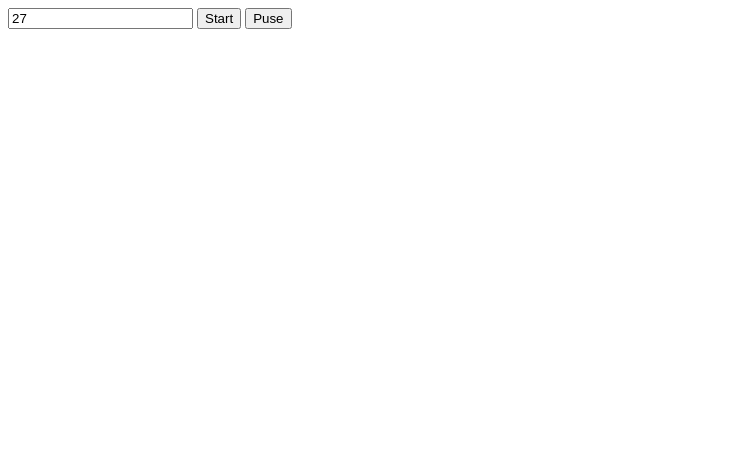
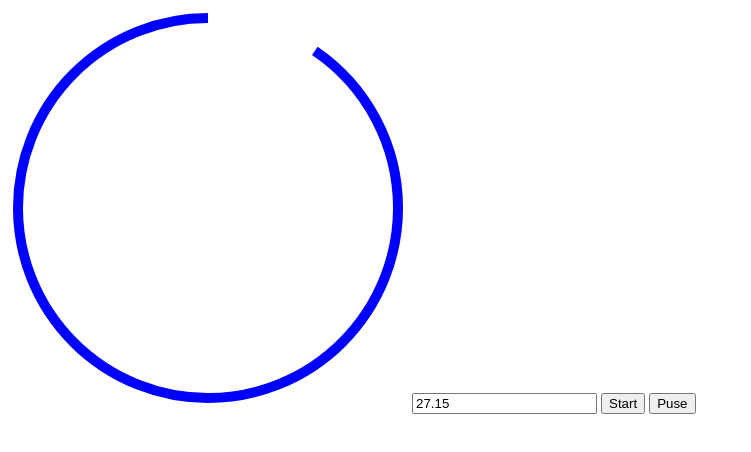
Before and after one commit to poran200/Java_script_practice, a plain HTML site: page timerApp/timer.html in a window 1280 px wide. Both pictures are taken after a click on the button "Start". Shown: the whole page, without its empty margins (0-751 px from the left). Drawn offline with Linux system fonts and the light colour scheme.

Commit message:
addjusting by an interval

```diff
--- a/timerApp/index.js
+++ b/timerApp/index.js
@@ -1,17 +1,26 @@
-
-
 const durationInput = document.querySelector("#duration");
 const startButton = document.querySelector("#start");
 const puseButton = document.querySelector("#puse");
+const circle = document.querySelector("circle");
 
+const perimeter = circle.getAttribute("r") * 2 * Math.PI;
+circle.setAttribute("stroke-dasharray", perimeter);
+
+let duration;
 const timer = new Timer(durationInput, startButton, puseButton, {
-  onStart() {
+  onStart(totalDuration) {
+    duration = totalDuration;
     console.log("timer start on callback.....");
   },
-  onTic() {
-      console.log("On tick..")
+  onTic(timeRemaining) {
+    circle.setAttribute(
+      "stroke-dashoffset",
+      (perimeter * timeRemaining) / duration - perimeter
+    );
+
+    console.log("On tick..");
   },
   onComplete() {
-      console.log("on complete...")
+    console.log("on complete...");
   },
 });
--- a/timerApp/timer.html
+++ b/timerApp/timer.html
@@ -6,6 +6,19 @@
     <title>Timer</title>
 </head>
 <body>
+    <!-- stroke-dasharray="560" -->
+    <!-- stroke-dashoffset="0" -->
+      <svg height="400px"width = "400px" >
+          <circle
+           r="190"
+           cx="200"
+           cy="200"
+           fill="transparent"
+           stroke="blue"
+           stroke-width="10"
+           transform="rotate(-90 200 200)"
+           />
+      </svg>
      <input type="number", id="duration", value="30">
      <button id="start">Start</button>
      <button id="puse">Puse</button>
--- a/timerApp/timer.js
+++ b/timerApp/timer.js
@@ -15,10 +15,10 @@ class Timer {
   }
   start = () => {
     if(this.onStart){
-        this.onStart();
+        this.onStart(this.timeReamining);
     }
     this.tick();
-    this.interval = setInterval(this.tick, 1000);
+    this.interval = setInterval(this.tick, 50);
   };
   pause = () => {
     console.log("Puse....");
@@ -31,9 +31,9 @@ class Timer {
           this.onComplete();
       }
     } else {
-      this.timeReamining = this.timeReamining - 1;
+      this.timeReamining = this.timeReamining - 0.05;
       if(this.onTic){
-          this.onTic();
+          this.onTic(this.timeReamining);
       }
     }
   };
@@ -42,6 +42,6 @@ class Timer {
   }
 
   set timeReamining(time) {
-    this.durationInput.value = time;
+    this.durationInput.value = time.toFixed(2);
   }
 }
```
